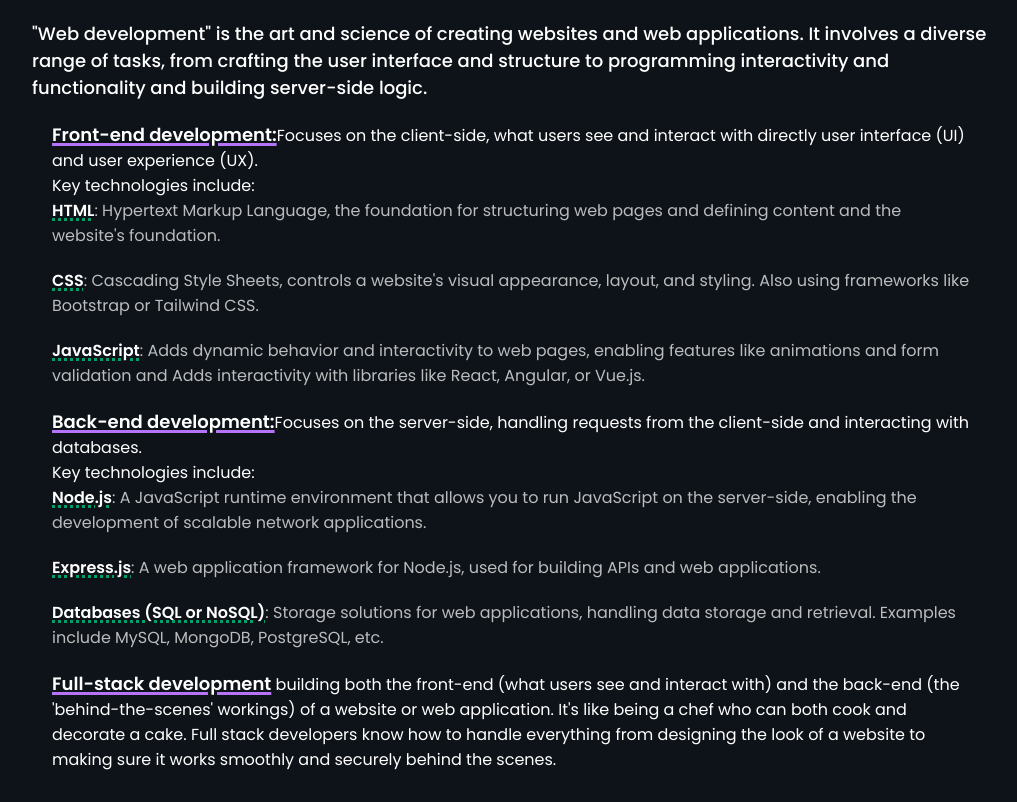
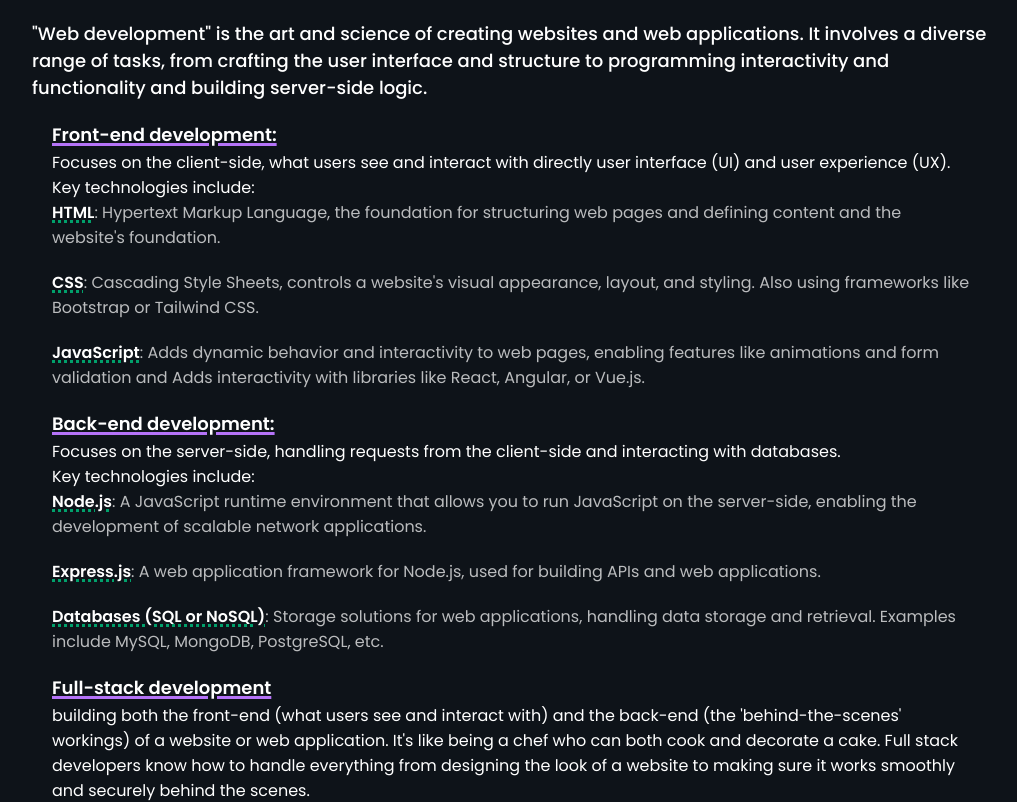
Before and after one commit to Saketh-Reddy-Bejadi/gdsc_veecsha, a React (Create React App) app: page /WebDev in a window 1280 px wide. Shown: the part 1020-1822 px from the top of the page, without its empty margins (128-1145 px from the left). Built offline with nearby package versions, Linux system fonts and the light colour scheme; a web font is replaced by a local one.

Commit message:
made some changes into few components

```diff
--- a/src/App.js
+++ b/src/App.js
@@ -8,6 +8,7 @@
 import { WebDev } from './components/WebDev/WebDev';
 import { DSA } from './components/DSA';
 import { Services } from './components/Services';
+import { Frontend } from './components/WebDev/Frontend';
 
 export const App = () => {
 
@@ -34,6 +35,7 @@
           <Route path='/Home' element={<Home/>} />
           <Route path='/DSA' element={<DSA/>} />
           <Route path='/Services' element={<Services/>} />
+          <Route path='Frontend' element={<Frontend/>}/>
         </Routes>
       </main>
       <Footer/>
--- a/src/components/Footer.css
+++ b/src/components/Footer.css
@@ -40,6 +40,18 @@
 .logos{
     width: 20px;
 }
+.FContent{
+text-decoration: underline;
+text-decoration-thickness: 2.5px;
+text-decoration-color: transparent;
+transition: all 0.5s ease-in-out;
+}
+
+.FContent:hover {
+text-decoration: underline;
+text-decoration-thickness: 2.5px;
+text-decoration-color: #b573f8;
+}
 @media only screen and (max-width: 600px) {
     .Sub1{
         gap: 50px;
--- a/src/components/SideBar.css
+++ b/src/components/SideBar.css
@@ -1,6 +1,5 @@
-
 @media only screen and (max-width: 600px) {
-    .sidebar{
+  .sidebar {
     width: 100dvw;
     height: 100dvh;
     color: black;
@@ -10,35 +9,21 @@
     right: 0px;
     padding: 50px;
   }
-    .SBcontents{
+  .SBcontents {
     margin: 60px 0px 0px 0px;
     font-size: 36px;
-
   }
-    .SBcontents>a{
-      border-color:rgb(0, 0, 0);
-      border-width:0px 0px 3px 0px;
-      border-style: solid;
+  .SBcontents > a {
     padding: 20px 0px 0px 0px;
-      display: block;
-      position: relative;
+    text-decoration: underline;
+    text-decoration-thickness: 2.5px;
+    text-decoration-color: transparent;
+    transition: all 0.5s ease-in-out;
   }
 
-    .SBcontents a:after {
-      content: '';
-      position: absolute;
-      bottom: 0;
-      left: 0;
-      width: 0%;
-      height: 3px;
-      background: linear-gradient(to left, transparent 0%, #b573f8 100%);
-      transition: width 0.5s ease-in-out;
+  .SBcontents a:hover {
+    text-decoration: underline;
+    text-decoration-thickness: 2.5px;
+    text-decoration-color: #b573f8;
   }
-
-    .SBcontents a:hover:after {
-      width: 70%;
 }
-
-
-
-  }
--- /dev/null
+++ b/src/components/WebDev/Frontend.css
@@ -0,0 +1,3 @@
+.Frontend {
+  padding: 160px;
+}
--- /dev/null
+++ b/src/components/WebDev/Frontend.js
@@ -0,0 +1,13 @@
+import React from "react";
+import "./Frontend.css";
+
+export const Frontend = () => {
+  return (
+    <>
+      <div className="Frontend">
+      <p className="webHead">Getting started</p>
+
+      </div>
+    </>
+  );
+};
--- a/src/components/WebDev/WebDev.js
+++ b/src/components/WebDev/WebDev.js
@@ -37,10 +37,23 @@
                 <div key={k}>
                   {t.cate.map((category, m) => (
                     <li key={m}>
-                      <span className="webSidehead">{category.head}</span>
+                      <span className="webSidehead">
+                        <a
+                          href={
+                            category.head === "Front-end development:"
+                              ? "/Frontend"
+                              : category.head === "Back-end development:"
+                              ? "/Backend"
+                              : "/FullStack"
+                          }
+                        >
+                          {category.head}{" "}
+                        </a>
+                      </span>
                       {category.content} <br />
                       <span>{category.sidetech}</span>
-                      {category.techs?        <ul className="subItem">
+                      {category.techs ? (
+                        <ul className="subItem">
                           {category.techs.map((tech, n) => (
                             <li key={n}>
                               <span className="subIsh">
@@ -49,15 +62,14 @@
                               {tech.explaination}
                             </li>
                           ))}
-                      </ul>:null}
+                        </ul>
+                      ) : null}
                     </li>
                   ))}
                 </div>
               ))
             : null}
-
         </ul>
-
       </div>
       <div className="roadmap">
         {data && data.length > 0
--- a/src/index.css
+++ b/src/index.css
@@ -1,36 +1,34 @@
-@import url('https://fonts.googleapis.com/css2?family=Inter:wght@100;200;300;400;500;600;700;800;900&display=swap');
-@import url('https://fonts.googleapis.com/css2?family=JetBrains+Mono:wght@100;200;300;400;500;600;700;800&display=swap');
-@import url('https://fonts.googleapis.com/css2?family=Inter:wght@100;200;300;400;500;600;700;800;900&family=Poppins:wght@100;200;300;400;500;600;700&display=swap');
-@import url('https://fonts.googleapis.com/css2?family=Poppins:wght@100;200;300;400;500;600;700;800;900&display=swap');
-@import url('https://fonts.googleapis.com/css2?family=Tektur:wght@400;500;600;700;800&display=swap');
+@import url("https://fonts.googleapis.com/css2?family=Inter:wght@100;200;300;400;500;600;700;800;900&display=swap");
+@import url("https://fonts.googleapis.com/css2?family=JetBrains+Mono:wght@100;200;300;400;500;600;700;800&display=swap");
+@import url("https://fonts.googleapis.com/css2?family=Inter:wght@100;200;300;400;500;600;700;800;900&family=Poppins:wght@100;200;300;400;500;600;700&display=swap");
+@import url("https://fonts.googleapis.com/css2?family=Poppins:wght@100;200;300;400;500;600;700;800;900&display=swap");
+@import url("https://fonts.googleapis.com/css2?family=Tektur:wght@400;500;600;700;800&display=swap");
 
-*{
+* {
   padding: 0;
   margin: 0;
   box-sizing: border-box;
-  font-family: 'Poppins', sans-serif;
+  font-family: "Poppins", sans-serif;
   color: white;
 }
-body{
-  background-color: #0E1319;
+body {
+  background-color: #0e1319;
 }
 ::-webkit-scrollbar {
-  width: 5px;
-  background-color:black;
-
+  width: 3px;
+  background-color: black;
 }
 ::-webkit-scrollbar-track {
   box-shadow: inset 0 0 2px rgb(0, 0, 0);
   border-radius: 10px;
 }
 ::-webkit-scrollbar-thumb {
-  background: linear-gradient(#01A06B,#b573f8);
+  background: linear-gradient(#01a06b, #b573f8);
   border-radius: 10px;
 }
-::-webkit-scrollbar-thumb:hover{
-  background: linear-gradient(#b573f8,#01A06B);
+::-webkit-scrollbar-thumb:hover {
+  background: linear-gradient(#b573f8, #01a06b);
 }
-
 
 @media (min-width: 320px) and (max-width: 768px) {
   ::-webkit-scrollbar {
```
Lines whose indentation alone changed are shown as unchanged.
